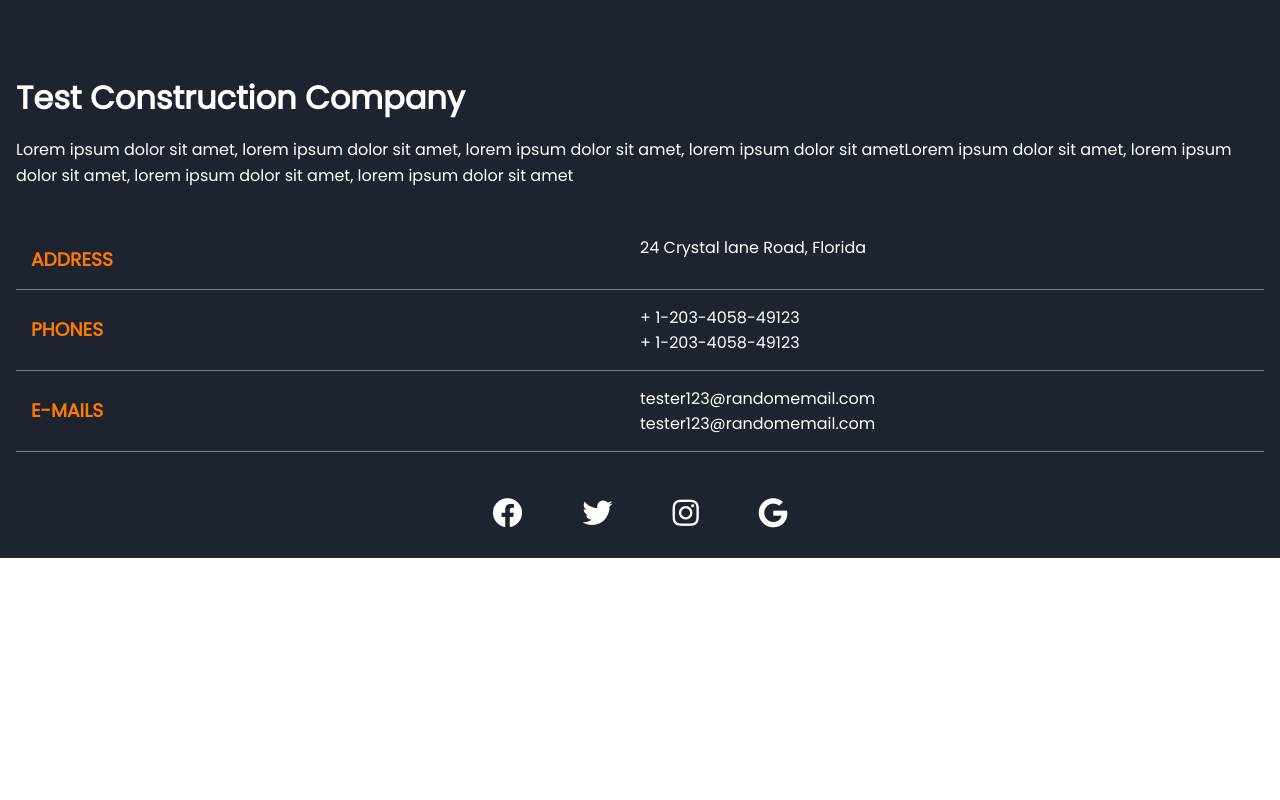
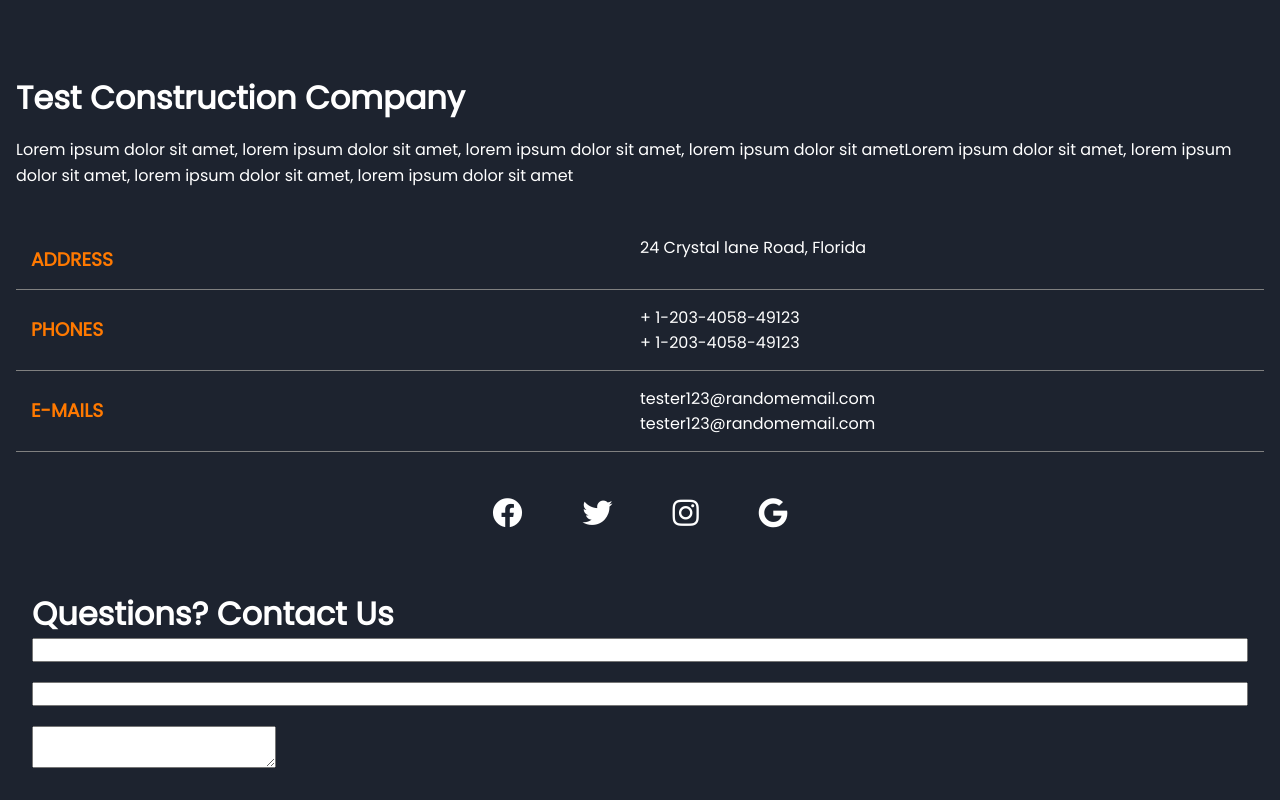
Before and after one commit to cerlans/Construction-Site-Redone, a React (Create React App) app: page / in a window 1280 px wide. Shown: the part 6638-7438 px from the top of the page. Before the commit the page ends 7196 px from the top, so only its background shows below. Built offline with nearby package versions, Linux system fonts and the light colour scheme.

Commit message:
3 files modified, 1 added

```diff
--- /dev/null
+++ b/src/ContactForm.js
@@ -0,0 +1,18 @@
+import React, { useState } from 'react';
+
+function ContactForm(){
+  return (
+    <>
+    <div className='contact-form'>
+    <h1>Questions? Contact Us</h1>
+    <form>
+      <input type='text'/>
+      <input type='text'/>
+      <textarea></textarea>
+    </form>
+    </div>
+    </>
+  )
+}
+
+export default ContactForm
--- a/src/Footer.js
+++ b/src/Footer.js
@@ -1,5 +1,5 @@
 import React, { useState } from 'react';
-
+import ContactForm from './ContactForm.js'
 function Footer(){
   return (
     <>
@@ -36,6 +36,7 @@ function Footer(){
           <i class="fab fa-google"></i>
          </div>
         </div>
+        <ContactForm/>
       </div>
     </>
   )
--- a/src/style.css
+++ b/src/style.css
@@ -4,6 +4,7 @@
 	padding: 0px;
 	margin: 0px;
 	font-family: 'Poppins', sans-serif;
+  box-sizing:border-box;
 }
 
 p {
@@ -266,7 +267,7 @@ box-shadow: var(--tw-ring-offset-shadow, 0 0 #0000), var(--tw-ring-shadow, 0 0 #
 	text-transform: uppercase;
 	cursor: pointer;
 }
-/* Footer Section */
+/* Footer Section starts here */
 
 .footer {
   width:100%;
@@ -314,3 +315,11 @@ box-shadow: var(--tw-ring-offset-shadow, 0 0 #0000), var(--tw-ring-shadow, 0 0 #
  margin:30px;
  cursor:pointer;
 }
+/*Contact form input felds start here */
+.footer .contact-form {
+  padding:2rem;
+}
+.footer .contact-form input {
+width:100%;
+margin-bottom:20px;
+}
```
Also changed, not shown: src/Gallery.js (+0 -15 lines).
